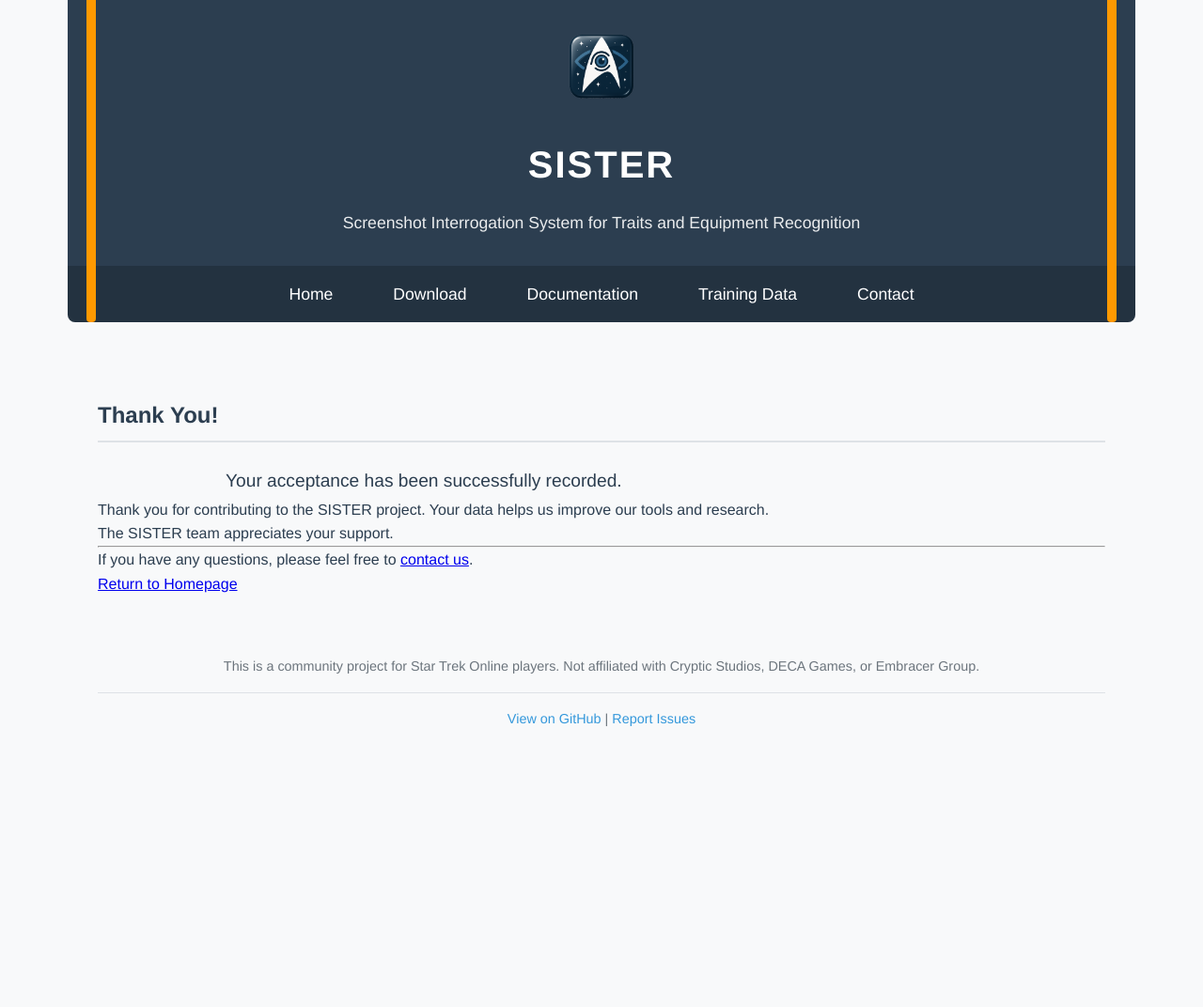
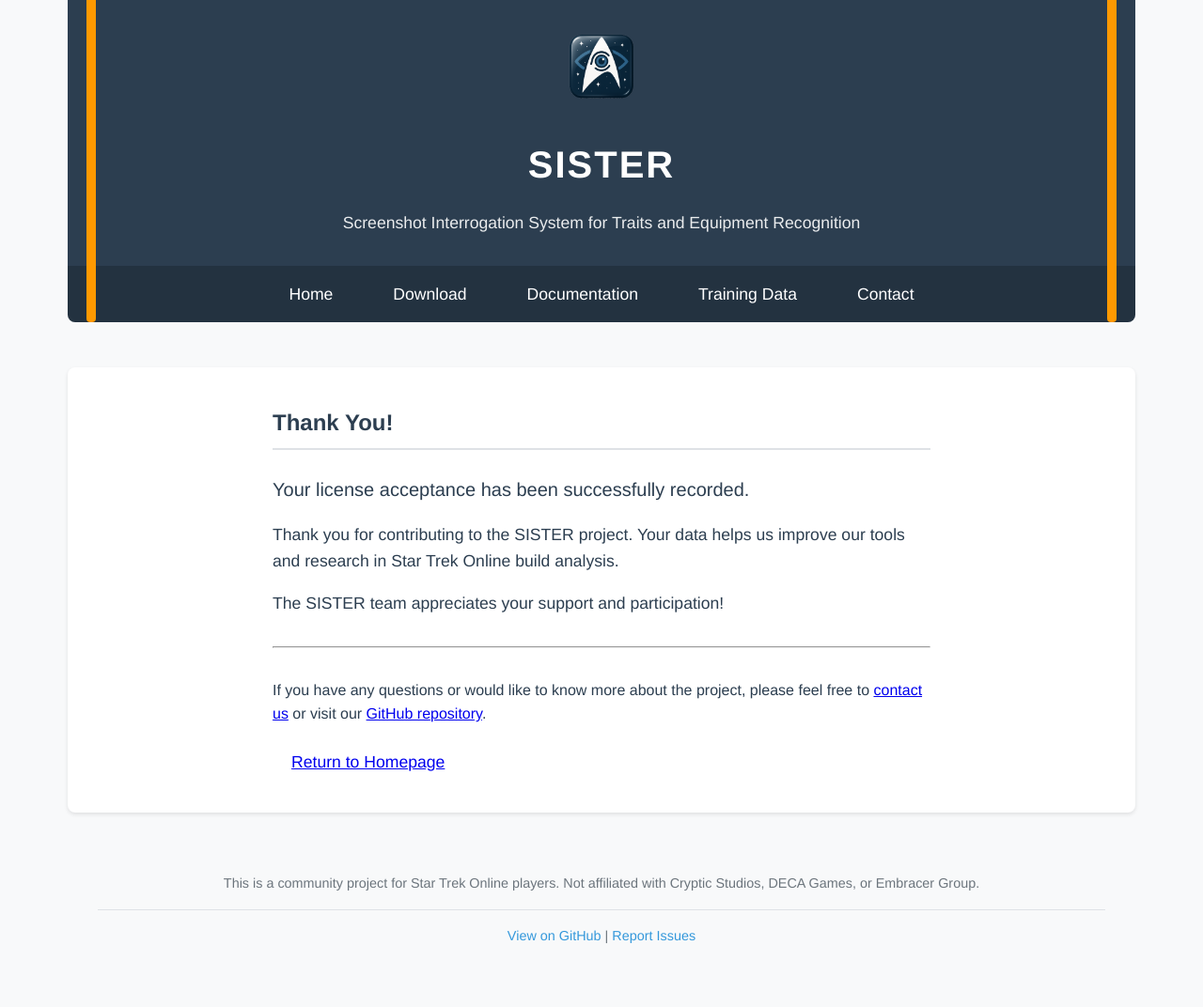
Before and after one commit to phillipod/SISTER, a Flask app: page /acceptance-thank-you in a window 1280 px wide. Shown: the part 33-1105 px from the top of the page at 94% size. Before the commit the page ends 806 px from the top, so only its background shows below. Run offline with Flask 3, Linux system fonts and the light colour scheme.

Commit message:
✨ Refactor submission handling and improve screenshot saving logic: Removed individual consent flags in the Build model in favor of a single license agreement. Enhanced the save_screenshot function to calculate and store MD5 checksums, improved MIME type checking, and updated the training submission logic for better handling of screenshots. Redesigned the acceptance thank you page for improved user experience and clarity.

```diff
--- a/sister_website/app.py
+++ b/sister_website/app.py
@@ -14,11 +14,13 @@
 import hashlib
 import hmac
 import json
+import hashlib
 from dotenv import load_dotenv
 from flask_sqlalchemy import SQLAlchemy
 from sqlalchemy import inspect
 import uuid
 import logging
+import magic
 
 # Set up basic logging
 logging.basicConfig(level=logging.INFO)
@@ -48,9 +50,7 @@
     __tablename__ = 'build'
     id = db.Column(db.String(36), primary_key=True)
     submission_id = db.Column(db.String(36), db.ForeignKey('submission.id'), nullable=False)
-    consent_ml_recognition = db.Column(db.Boolean, default=False)
-    consent_ml_future = db.Column(db.Boolean, default=False)
-    consent_test_suite = db.Column(db.Boolean, default=False)
+    # Individual consent flags removed as per single license agreement
     is_accepted = db.Column(db.Boolean, default=False) # Will be set when Submission is accepted
     created_at = db.Column(db.DateTime, default=datetime.utcnow)
     accepted_at = db.Column(db.DateTime, nullable=True) # Will be set when Submission is accepted
@@ -63,8 +63,8 @@
     build_id = db.Column(db.String(36), db.ForeignKey('build.id'), nullable=False)
     filename = db.Column(db.String(255), nullable=False)
     type = db.Column(db.String(10), nullable=False)  # 'space' or 'ground'
+    md5sum = db.Column(db.String(32), nullable=False, index=True)
     uploaded_at = db.Column(db.DateTime, default=datetime.utcnow)
-    is_test_suite = db.Column(db.Boolean, default=False)
 
 class EmailLog(db.Model):
     __tablename__ = 'email_log'
@@ -165,37 +165,54 @@
     return '.' in filename and filename.rsplit('.', 1)[1].lower() in ALLOWED_EXTENSIONS
 
 def allowed_mime(file_storage):
+    """Checks if the file's MIME type is allowed."""
     try:
-        sample = file_storage.read(2048)
-        mime_type = magic.from_buffer(sample, mime=True)
-    finally:
-        file_storage.seek(0)
-    return mime_type in ALLOWED_MIME_TYPES
+        # Read a small chunk to determine MIME type
+        # Ensure the stream position is reset after reading, as it will be read again
+        original_position = file_storage.tell()
+        mime_type = magic.from_buffer(file_storage.read(2048), mime=True)
+        file_storage.seek(original_position) # Reset stream to original position
+        return mime_type in ALLOWED_MIME_TYPES
+    except Exception as e:
+        current_app.logger.error(f"Error checking MIME type: {e}")
+        # Be cautious: if python-magic is not installed or fails, this could block uploads.
+        # Depending on strictness, might return False or True (if MIME check is optional on error)
+        return False # Default to not allowed if there's an error in checking
 
-def save_screenshot(file, build_id, build_type, is_test_suite=False):
+def save_screenshot(file, build_id, build_type):
+    """Saves a screenshot file, calculates its MD5, and creates a Screenshot record."""
     if file and allowed_file(file.filename) and allowed_mime(file):
         filename = secure_filename(file.filename)
-        timestamp = datetime.utcnow().strftime('%Y%m%d_%H%M%S')
-        unique_filename = f"{build_id}_{timestamp}_{filename}"
-        file.save(os.path.join(app.config['UPLOAD_FOLDER'], unique_filename))
+        upload_path_obj = Path(current_app.config['UPLOAD_FOLDER'])
+        upload_path_obj.mkdir(parents=True, exist_ok=True)
 
-        screenshot = Screenshot(
-            build_id=build_id,
-            filename=unique_filename,
-            type=build_type,
-            is_test_suite=is_test_suite
-        )
-        return screenshot
+        file_path = upload_path_obj / filename
+        counter = 1
+        original_filename = filename
+        while file_path.exists():
+            name, ext = os.path.splitext(original_filename)
+            filename = f"{name}_{counter}{ext}"
+            file_path = upload_path_obj / filename
+            counter += 1
+
+        try:
+            file_content = file.read() # Read the content
+            file.seek(0) # Reset stream position if file.save() needs to read it again
+            file.save(file_path)
+
+            md5_hash = hashlib.md5(file_content).hexdigest()
+
+            new_screenshot = Screenshot(
+                build_id=build_id,
+                filename=filename,
+                type=build_type,
+                md5sum=md5_hash
+            )
+            return new_screenshot
+        except Exception as e:
+            current_app.logger.error(f"Error saving screenshot {filename}: {e}")
+            return None
     return None
-
-def determine_screenshot_usage(build):
-    """
-    Determine if screenshots should be used for test suite.
-    Only returns True if test suite is the only consent given.
-    """
-    return (build.consent_test_suite and
-            not build.consent_ml_recognition and
-            not build.consent_ml_future)
 
 def generate_acceptance_token(submission_id, email):
     """Generate a secure token for email acceptance for a Submission"""
@@ -207,9 +224,6 @@
     try:
         client = ForwardEmailClient(api_key=os.getenv('FORWARD_EMAIL_API_KEY'))
 
-        # Acceptance token is now for the submission and passed as a parameter.
-        # No need to generate tokens for individual builds here.
-
         acceptance_url = url_for('accept_license', token=submission_acceptance_token, _external=True)
 
         from_email = EmailAddress(
@@ -218,13 +232,12 @@
         )
 
         domain = os.getenv('FORWARD_EMAIL_DOMAIN', 'adhd.geek.nz')
-        # Use the passed submission_id for reply-to and headers
         reply_to_local_part = f"training-data-submission-{submission_id}"
         reply_to_address = f"{reply_to_local_part}@{domain}"
 
         html_content = render_template(
             'email_template.html',
-            builds=builds, # These are the builds associated with the submission
+            builds=builds,
             consents=consents,
             acceptance_url=acceptance_url,
             timestamp=datetime.utcnow(),
@@ -238,7 +251,7 @@
             html=html_content,
             reply_to=[reply_to_address],
             headers={
-                'X-SISTER-Submission-ID': str(submission_id), # Use submission_id and new header key
+                'X-SISTER-Submission-ID': str(submission_id),
                 'Reply-To': reply_to_address
             }
         )
@@ -274,10 +287,8 @@
         return redirect(url_for('training'))
 
     if form.validate_on_submit():
-        # Create a single Submission record for this batch
-        submission_id = str(uuid.uuid4()) # Generate ID for the submission
+        submission_id = str(uuid.uuid4())
         submission_email = form.email.data
-        # Generate acceptance token for the Submission
         submission_acceptance_token = generate_acceptance_token(submission_id, submission_email)
 
         new_submission = Submission(
@@ -286,35 +297,28 @@
             acceptance_token=submission_acceptance_token
         )
 
+        build_index = 0
         build_objects_for_submission = []
-        build_index = 0
         has_screenshots = False
 
-        all_consents_given = form.agree_to_license.data # Get this once
+        for build_type_key, build_label in [('build_space', 'space'), ('build_ground', 'ground')]:
+            screenshots = request.files.getlist(f'{build_type_key}_screenshots')
+            if not screenshots or all(not s.filename for s in screenshots):
+                build_index +=1
+                continue
 
-        while True:
-            screenshots = request.files.getlist(f'screenshots_{build_index}')
-            build_type = request.form.get(f'build_type_{build_index}')
-
-            if not any(f.filename for f in screenshots) or not build_type:
-                break
-
-            build_id = str(uuid.uuid4()) # Each Build still gets its own unique ID
+            build_id = f"{new_submission.id}_build_{build_index}"
 
             build = Build(
                 id=build_id,
-                submission_id=new_submission.id, # Link to the parent Submission
-                consent_ml_recognition=all_consents_given,
-                consent_ml_future=all_consents_given,
-                consent_test_suite=all_consents_given
+                submission_id=new_submission.id
             )
 
             saved_screenshots = []
-            is_test_suite_only = determine_screenshot_usage(build)
 
-            for file in screenshots:
-                if file.filename:
-                    screenshot = save_screenshot(file, build_id, build_type, is_test_suite_only)
+            for file_in_request in screenshots:
+                if file_in_request.filename:
+                    screenshot = save_screenshot(file_in_request, build_id, build_label)
                     if screenshot:
                         saved_screenshots.append(screenshot)
                         has_screenshots = True
@@ -326,7 +330,7 @@
             build_index += 1
 
         if not has_screenshots:
-            flash('Please upload at least one screenshot')
+            flash('Please upload at least one screenshot for any build type.')
             return redirect(request.url)
 
         try:
@@ -335,17 +339,16 @@
                 db.session.add(build_item)
             db.session.commit()
 
+            # Prepare consents for email (simplified due to single license)
+            # The email template should reflect the single CC BY-NC-SA 4.0 license.
+            # The 'consents_for_email' dict might not even be needed if the email template is static regarding license info.
+            # For now, we'll keep a simplified version for agreed_to_license if send_consent_email expects it.
             consents_for_email = {
-                'ml_recognition': all_consents_given,
-                'ml_future': all_consents_given,
-                'test_suite': all_consents_given,
-                'agreed_to_license': all_consents_given
+                'agreed_to_license': form.agree_to_license.data
             }
 
-            # Pass new_submission.builds (which are the build_objects_for_submission after commit)
-            # and the submission_acceptance_token to send_consent_email.
-            # The signature of send_consent_email will need to be updated.
-            if send_consent_email(new_submission.email, new_submission.builds, consents_for_email, new_submission.acceptance_token, new_submission.id): # Added new_submission.id
+            # Send consent email
+            if send_consent_email(new_submission.email, new_submission.builds, consents_for_email, new_submission.acceptance_token, new_submission.id):
                 flash('Thank you for your submission! Please check your email for the consent form.')
             else:
                 flash('There was an error sending the consent email. Please try again later.')
--- a/sister_website/templates/acceptance_thank_you.html
+++ b/sister_website/templates/acceptance_thank_you.html
@@ -3,23 +3,27 @@
 {% block title %}Acceptance Confirmed - SISTER{% endblock %}
 
 {% block content %}
-<div class="container mt-5">
-    <div class="row justify-content-center">
-        <div class="col-md-8">
-            <div class="card">
-                <div class="card-header bg-success text-white">
-                    <h2 class="card-title mb-0">Thank You!</h2>
-                </div>
-                <div class="card-body">
-                    <p class="lead">Your acceptance has been successfully recorded.</p>
-                    <p>Thank you for contributing to the SISTER project. Your data helps us improve our tools and research.</p>
-                    <p>The SISTER team appreciates your support.</p>
-                    <hr>
-                    <p class="text-muted">If you have any questions, please feel free to <a href="{{ url_for('contact') }}">contact us</a>.</p>
-                    <a href="{{ url_for('home') }}" class="btn btn-primary mt-3">Return to Homepage</a>
-                </div>
-            </div>
-        </div>
+<section class="content-section text-center" style="padding-top: 40px; padding-bottom: 40px;">
+    <div class="container-sm" style="max-width: 700px; margin: auto;">
+        <h2>Thank You!</h2>
+
+        <p class="lead" style="font-size: 1.25rem; margin-bottom: 1rem;">Your license acceptance has been successfully recorded.</p>
+
+        <p style="font-size: 1.1rem; margin-bottom: 1rem;">
+            Thank you for contributing to the SISTER project. Your data helps us improve our tools and research in Star Trek Online build analysis.
+        </p>
+
+        <p style="font-size: 1.1rem; margin-bottom: 1.5rem;">
+            The SISTER team appreciates your support and participation!
+        </p>
+
+        <hr style="margin-top: 2rem; margin-bottom: 2rem;">
+
+        <p class="text-muted" style="font-size: 1rem; margin-bottom: 1.5rem;">
+            If you have any questions or would like to know more about the project, please feel free to <a href="{{ url_for('contact') }}">contact us</a> or visit our <a href="https://github.com/phillipod/SISTER" target="_blank" rel="noopener noreferrer">GitHub repository</a>.
+        </p>
+
+        <a href="{{ url_for('home') }}" class="btn btn-primary" style="padding: 10px 20px; font-size: 1.1rem;">Return to Homepage</a>
     </div>
-</div>
+</section>
 {% endblock %}
```
